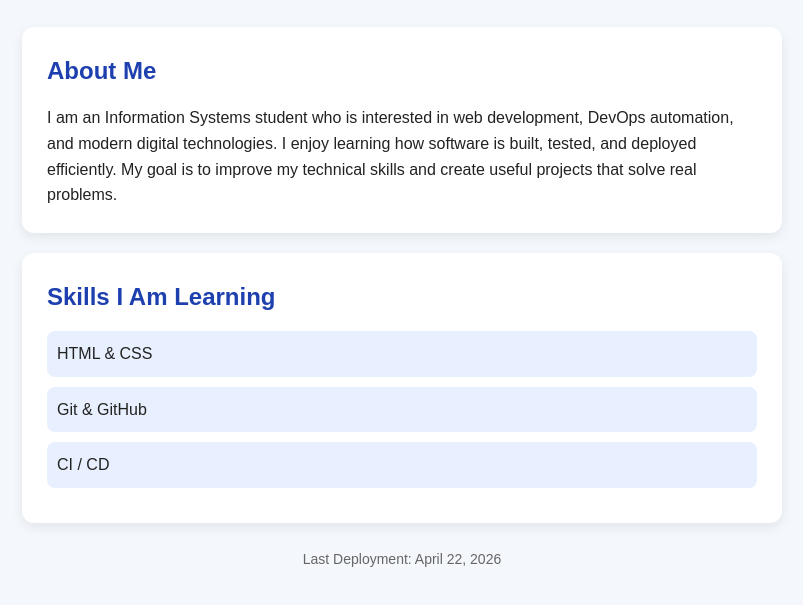
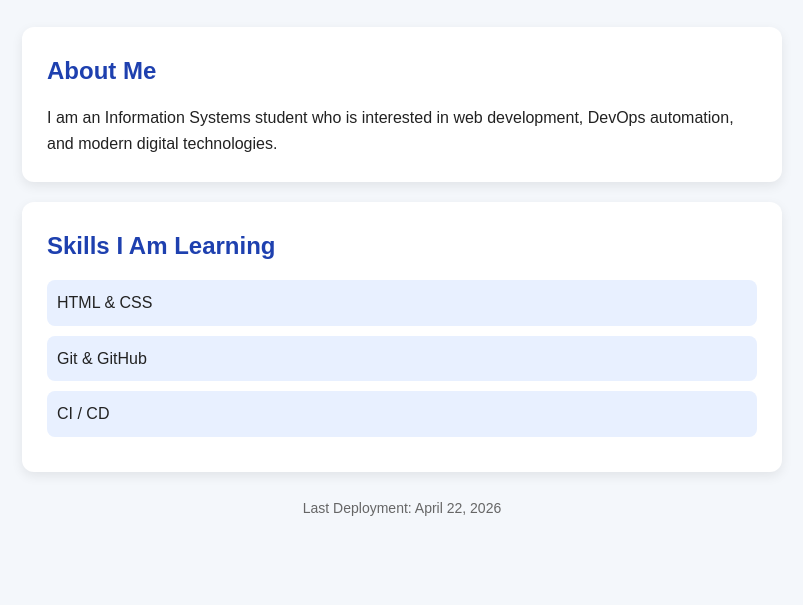
Before and after one commit to 250103179/my-devops-portfolio, a plain HTML site: page index.html in a window 1280 px wide. Shown: the part 163-768 px from the top of the page, without its empty margins (238-1041 px from the left). Drawn offline with Linux system fonts and the light colour scheme.

Commit message:
Update index.html

```diff
--- a/index.html
+++ b/index.html
@@ -17,9 +17,7 @@
       <h2>About Me</h2>
       <p>
         I am an Information Systems student who is interested in web development,
-        DevOps automation, and modern digital technologies. I enjoy learning how
-        software is built, tested, and deployed efficiently. My goal is to improve
-        my technical skills and create useful projects that solve real problems.
+        DevOps automation, and modern digital technologies.
       </p>
     </section>
 
```
